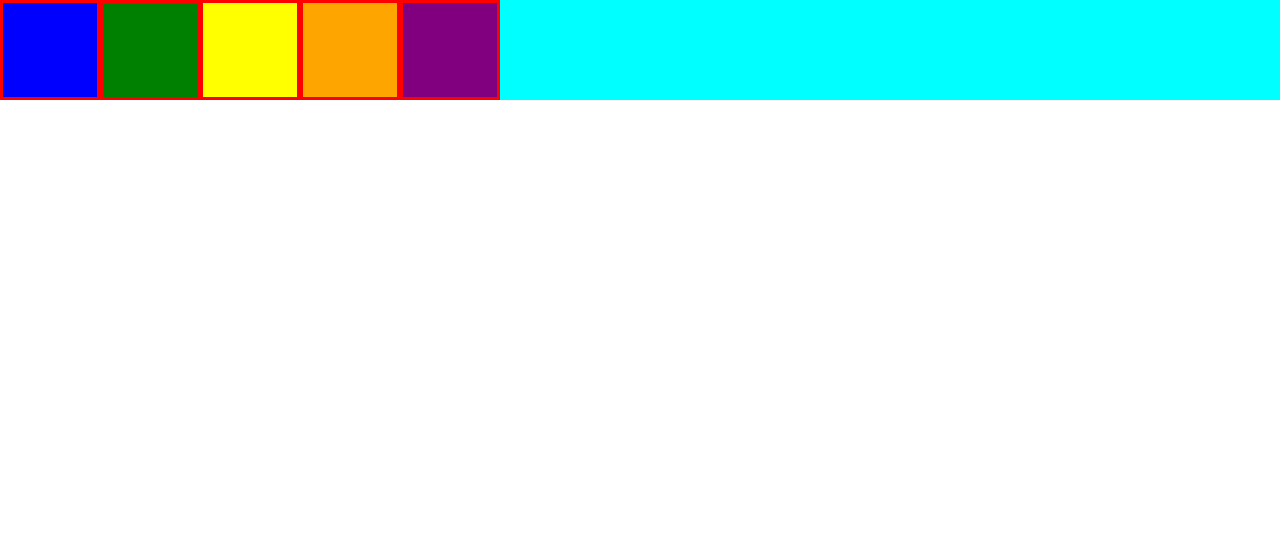
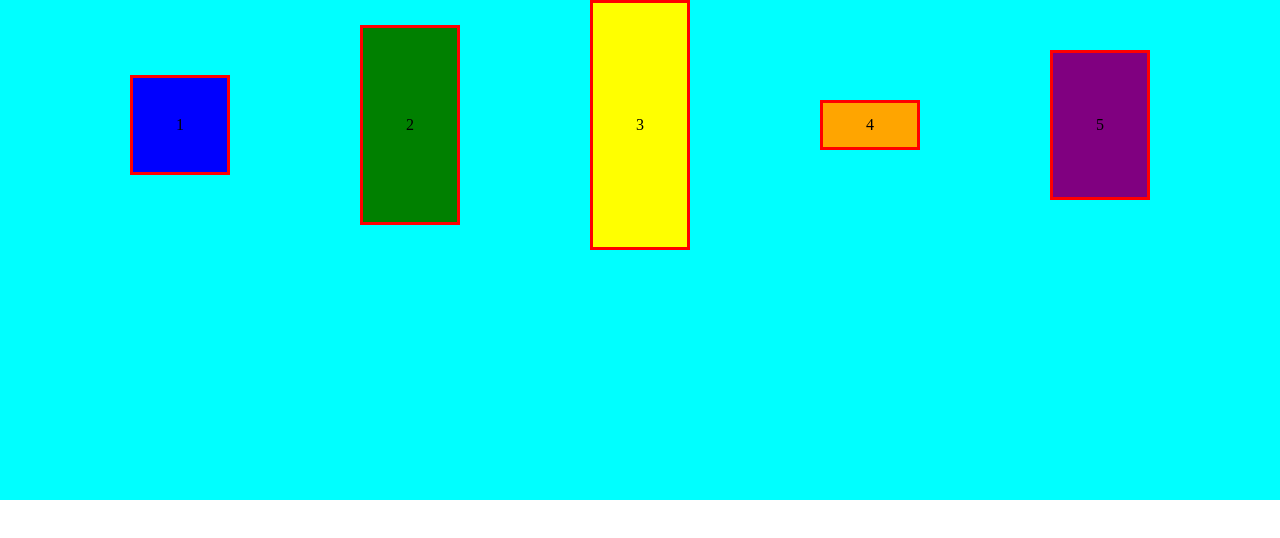
Before and after one commit to amnashahid7/WEB-2.0, a plain HTML site: page CSS/lecture10/index.html in a window 1280 px wide. Drawn offline with Linux system fonts and the light colour scheme.

Commit message:
justify-content, align-items

```diff
--- a/CSS/lecture10/index.css
+++ b/CSS/lecture10/index.css
@@ -2,35 +2,52 @@
     padding: 0%;
     margin: 0%;
     box-sizing: border-box;
+
 }
 
 
 .parent{
     width: 100%;
-    height: auto;
+    height: 500px;
 display: flex;
     background-color: aqua;
-    flex-wrap: wrap-reverse;
+    flex-wrap: wrap;
+    /* justify-content: space-around; */
+    /* justify-content: space-between; */
+    justify-content: space-evenly;
+    align-items:baseline;
 }
 
 .box{
     width: 100px;
-    height: 100px;
+    /* height: 100px; */
    border: 3px solid red;
+   display: flex;
+    justify-content: center;
+    align-items: center;
 }
 
 .one{
     background-color: blue;
+         height: 100px;
 }
 .two{
     background-color: green;
+             height: 200px;
+
 }
 .three{
     background-color: yellow;
+             height: 250px;
+
 }
 .four{
     background-color: orange;
+             height: 50px;
+
 }
 .five{
     background-color: purple;
+             height: 150px;
+
 }
--- a/CSS/lecture10/index.html
+++ b/CSS/lecture10/index.html
@@ -8,11 +8,11 @@
 </head>
 <body>
 <div class="parent">
-  <div class="box one"></div>
-  <div class="box two"></div>
-  <div class="box three"></div>
-  <div class="box four"></div>
-  <div class="box five"></div>
+  <div class="box one">1</div>
+  <div class="box two">2</div>
+  <div class="box three">3</div>
+  <div class="box four">4</div>
+  <div class="box five">5</div>
 </div>
 </body>
 </html>
```
